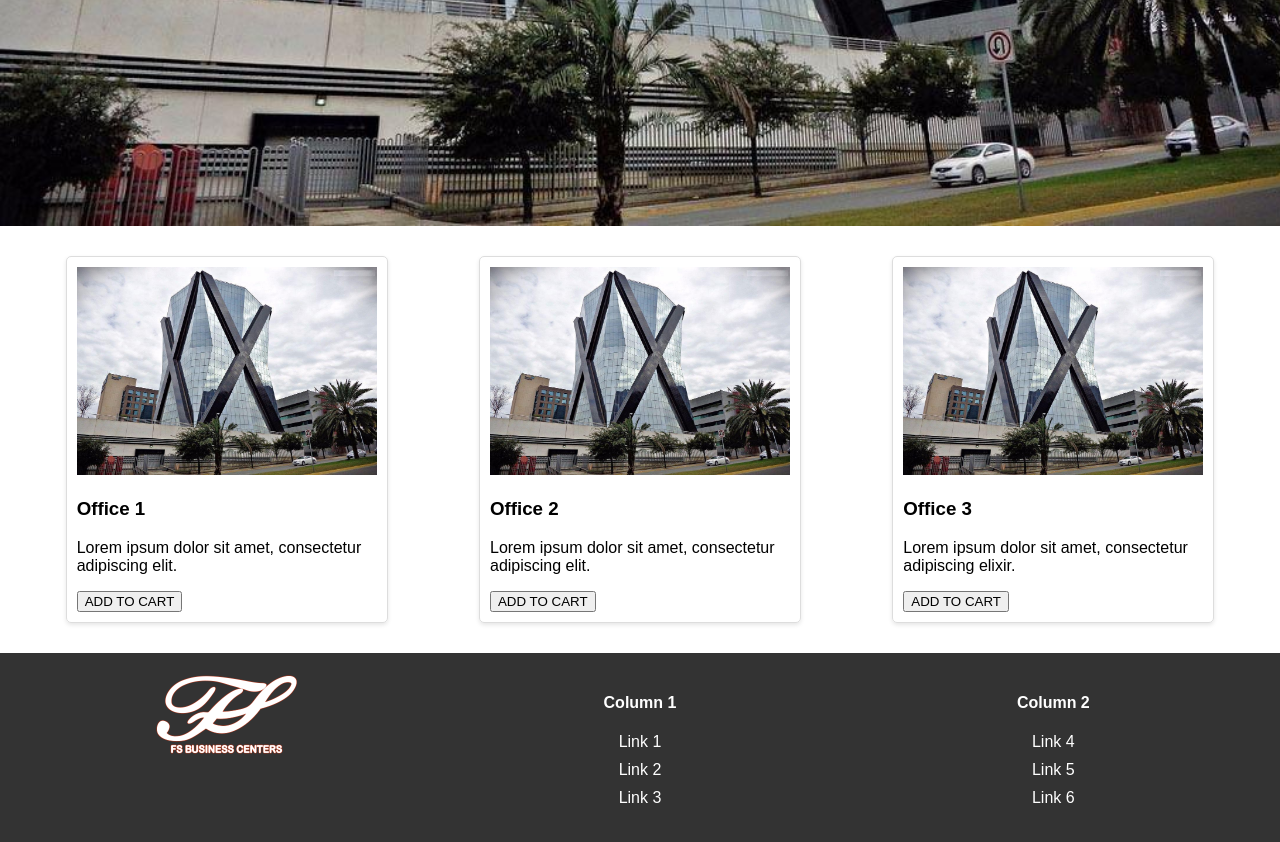
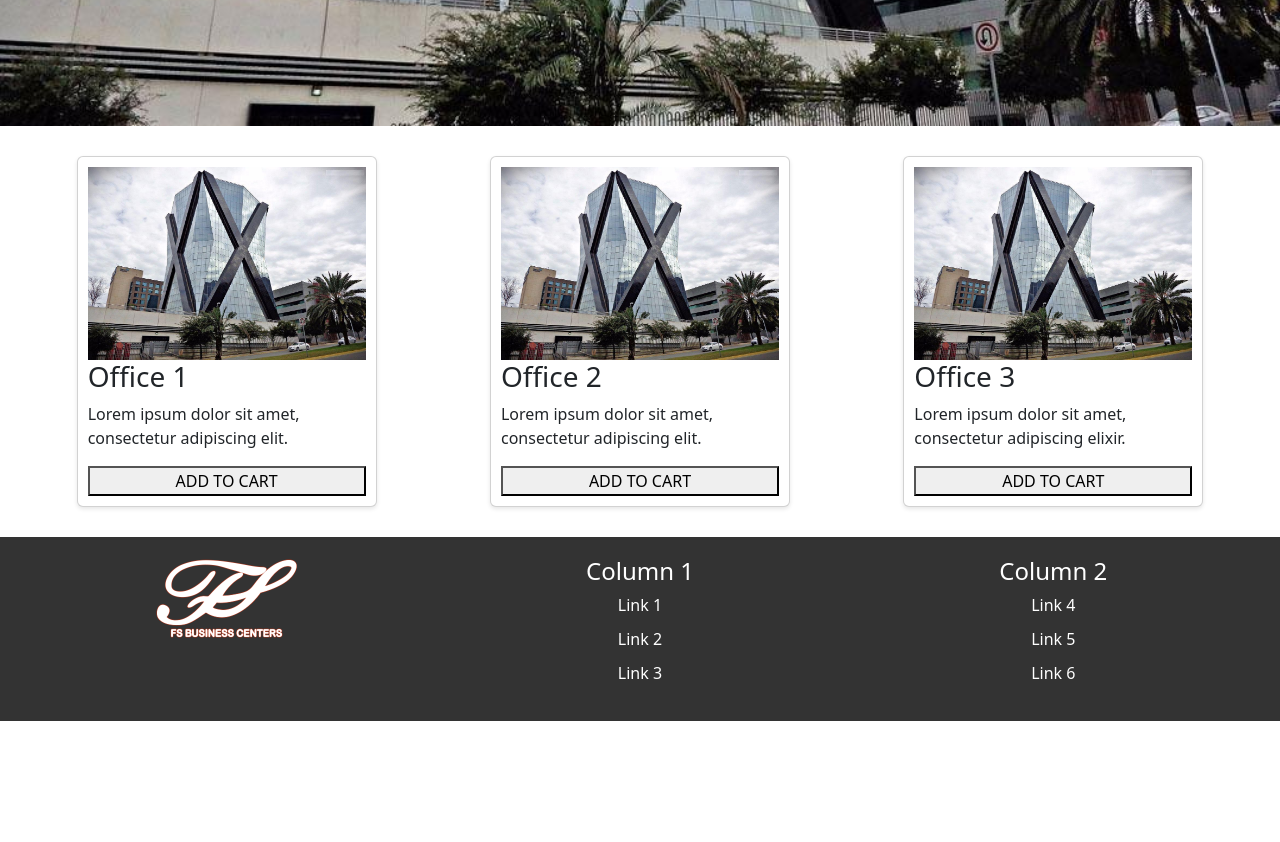
Before and after one commit to barrijazz/Proyecto-Final-Tec-Milenio, a plain HTML site: page index.html in a window 1280 px wide. Shown: the part 860-1702 px from the top of the page. After the commit the page ends 1581 px from the top, so only its background shows below. Drawn offline with nearby package versions, Linux system fonts and the light colour scheme.

Commit message:
Agregar Bootsrap
Agregué Bootsrapp JS y CSS

```diff
--- a/index.html
+++ b/index.html
@@ -5,6 +5,8 @@
     <meta charset="UTF-8">
     <meta name="viewport" content="width=device-width, initial-scale=1.0">
     <link rel="stylesheet" href="style.css">
+    <link href="https://cdn.jsdelivr.net/npm/bootstrap@5.3.1/dist/css/bootstrap.min.css" rel="stylesheet" integrity="sha384-4bw+/aepP/YC94hEpVNVgiZdgIC5+VKNBQNGCHeKRQN+PtmoHDEXuppvnDJzQIu9" crossorigin="anonymous">
+    <script src="https://cdn.jsdelivr.net/npm/bootstrap@5.3.1/dist/js/bootstrap.bundle.min.js" integrity="sha384-HwwvtgBNo3bZJJLYd8oVXjrBZt8cqVSpeBNS5n7C8IVInixGAoxmnlMuBnhbgrkm" crossorigin="anonymous"></script>
     <title>Renta de Oficinas</title>
 </head>
 
```
Also changed, not shown: 1 other file.
